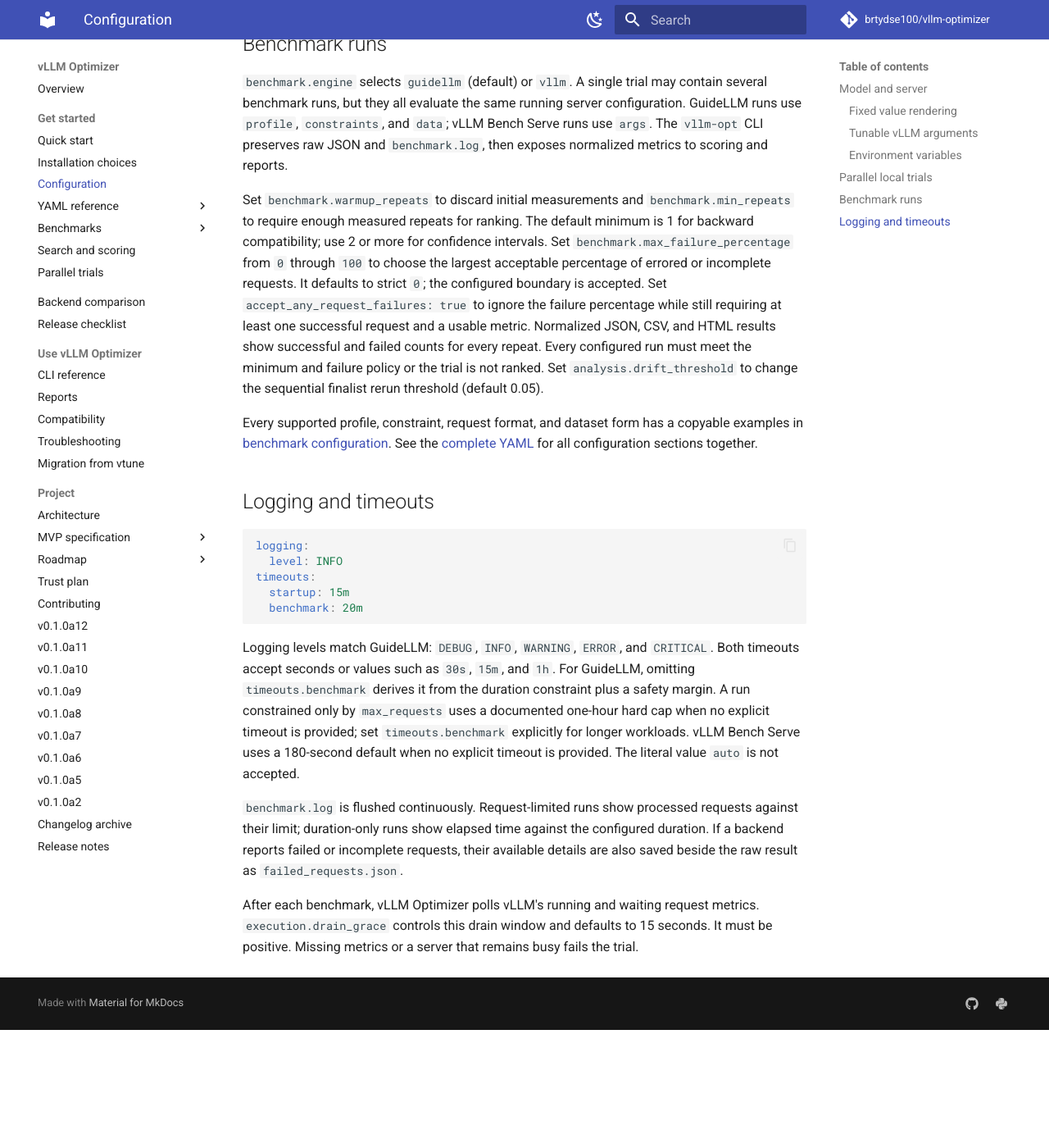
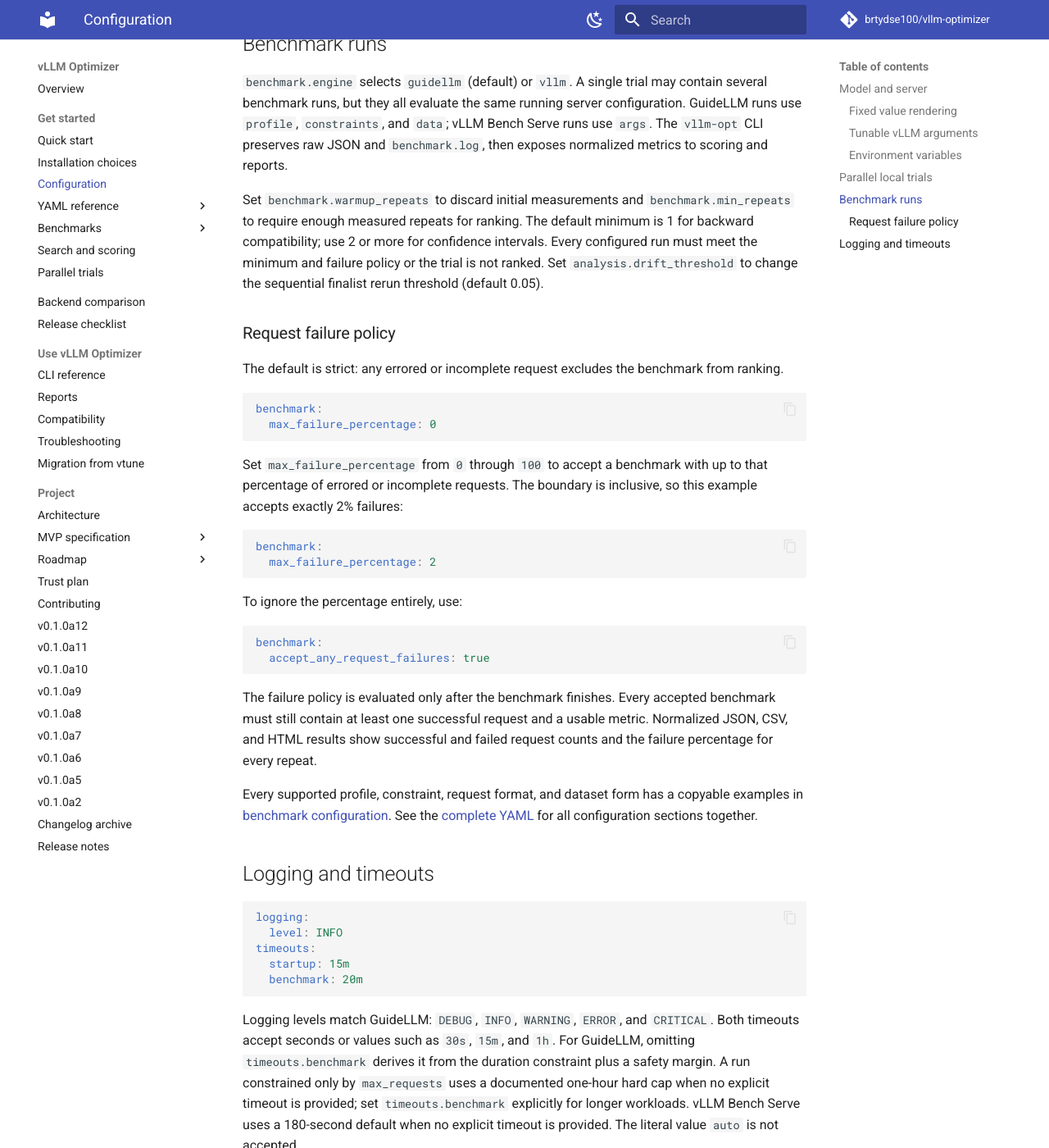
Before and after one commit to brtydse100/vTune, an MkDocs documentation site: the page built from docs/configuration.md, in a window 1280 px wide and 1400 px high, scrolled down 2716 px. Shown: the whole window at 82% size. Built offline with MkDocs 1.6.1 and Material for MkDocs 9.7.7, drawn with Linux system fonts in a browser that asks for light colours; comment, search, counter and statistics services are not loaded; before the commit the page ends 3972 px from its top, so only the background shows below that.

Commit message:
docs: clarify request failure policy

````diff
--- a/docs/configuration.md
+++ b/docs/configuration.md
@@ -137,16 +137,41 @@ exposes normalized metrics to scoring and reports.
 Set `benchmark.warmup_repeats` to discard initial measurements and
 `benchmark.min_repeats` to require enough measured repeats for ranking. The
 default minimum is 1 for backward compatibility; use 2 or more for confidence
-intervals. Set `benchmark.max_failure_percentage` from `0` through `100` to
-choose the largest acceptable percentage of errored or incomplete requests. It
-defaults to strict `0`; the configured boundary is accepted. Set
-`accept_any_request_failures: true` to ignore the failure percentage while
-still requiring at least one successful request and a usable metric. Normalized
-JSON, CSV, and HTML results show successful and failed counts for every repeat.
-Every configured run must meet the minimum and failure policy or the trial is
-not ranked. Set
+intervals. Every configured run must meet the minimum and failure policy or the
+trial is not ranked. Set
 `analysis.drift_threshold` to change the sequential finalist rerun threshold
 (default 0.05).
+
+### Request failure policy
+
+The default is strict: any errored or incomplete request excludes the
+benchmark from ranking.
+
+```yaml
+benchmark:
+  max_failure_percentage: 0
+```
+
+Set `max_failure_percentage` from `0` through `100` to accept a benchmark with
+up to that percentage of errored or incomplete requests. The boundary is
+inclusive, so this example accepts exactly 2% failures:
+
+```yaml
+benchmark:
+  max_failure_percentage: 2
+```
+
+To ignore the percentage entirely, use:
+
+```yaml
+benchmark:
+  accept_any_request_failures: true
+```
+
+The failure policy is evaluated only after the benchmark finishes. Every
+accepted benchmark must still contain at least one successful request and a
+usable metric. Normalized JSON, CSV, and HTML results show successful and
+failed request counts and the failure percentage for every repeat.
 
 Every supported profile, constraint, request format, and dataset form has a
 copyable examples in [benchmark configuration](benchmarking.md). See the
````
Also changed, not shown: docs/benchmark-repeats.md (+6 -3 lines).
